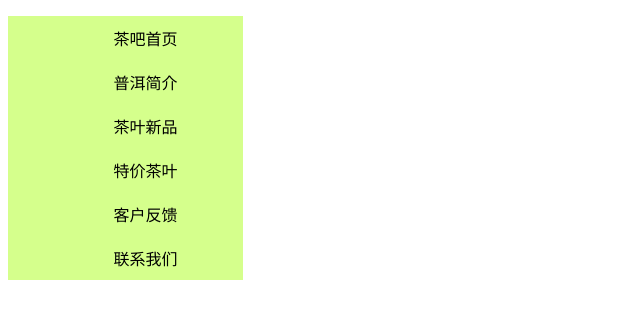
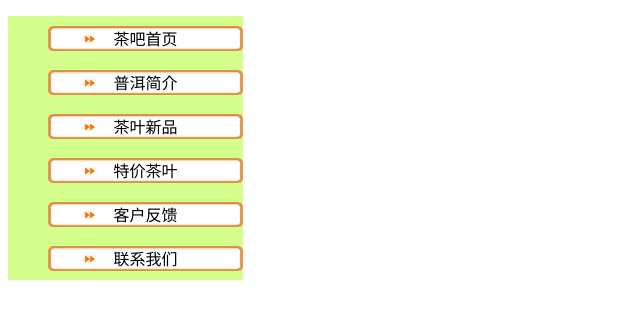
Before and after one commit to sy1032912451/task, a plain HTML site: page chaye.html in a window 1280 px wide. Shown: the whole page, without its empty margins (0-640 px from the left). Drawn offline with Linux system fonts and the light colour scheme.

Commit message:
更改文件名

```diff
--- a/chaye.html
+++ b/chaye.html
@@ -9,7 +9,7 @@
 			width: 235px;
 		}
 		li{
-			background: url('imgs/ai.gif')no-repeat ;
+			background: url('ai.gif')no-repeat ;
 			background-position: center;
 			text-align: center;
 			padding: 10px;
```
Also changed, not shown: shafa.html (+1 -1 lines), index.html (renamed from wangye.html).
